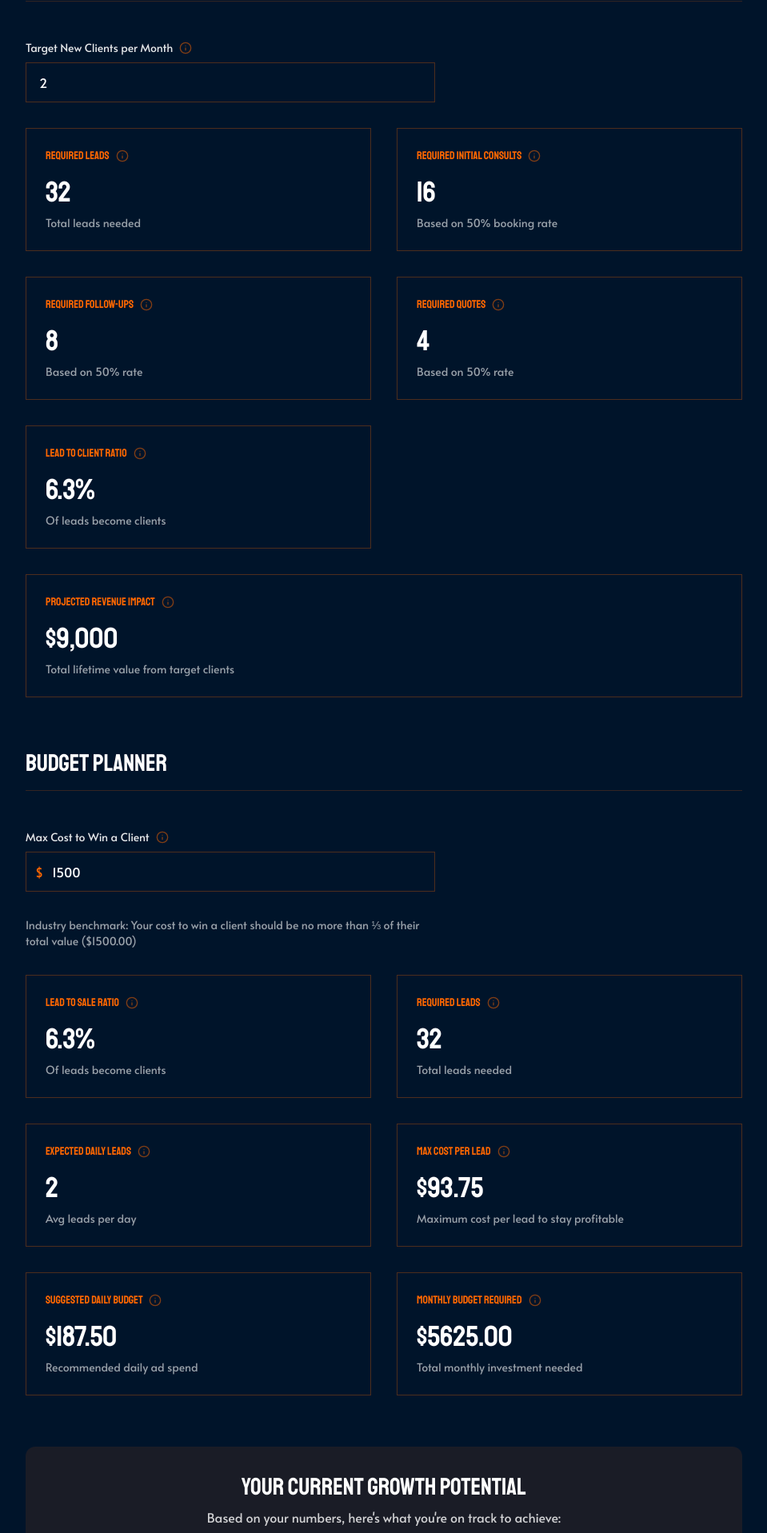
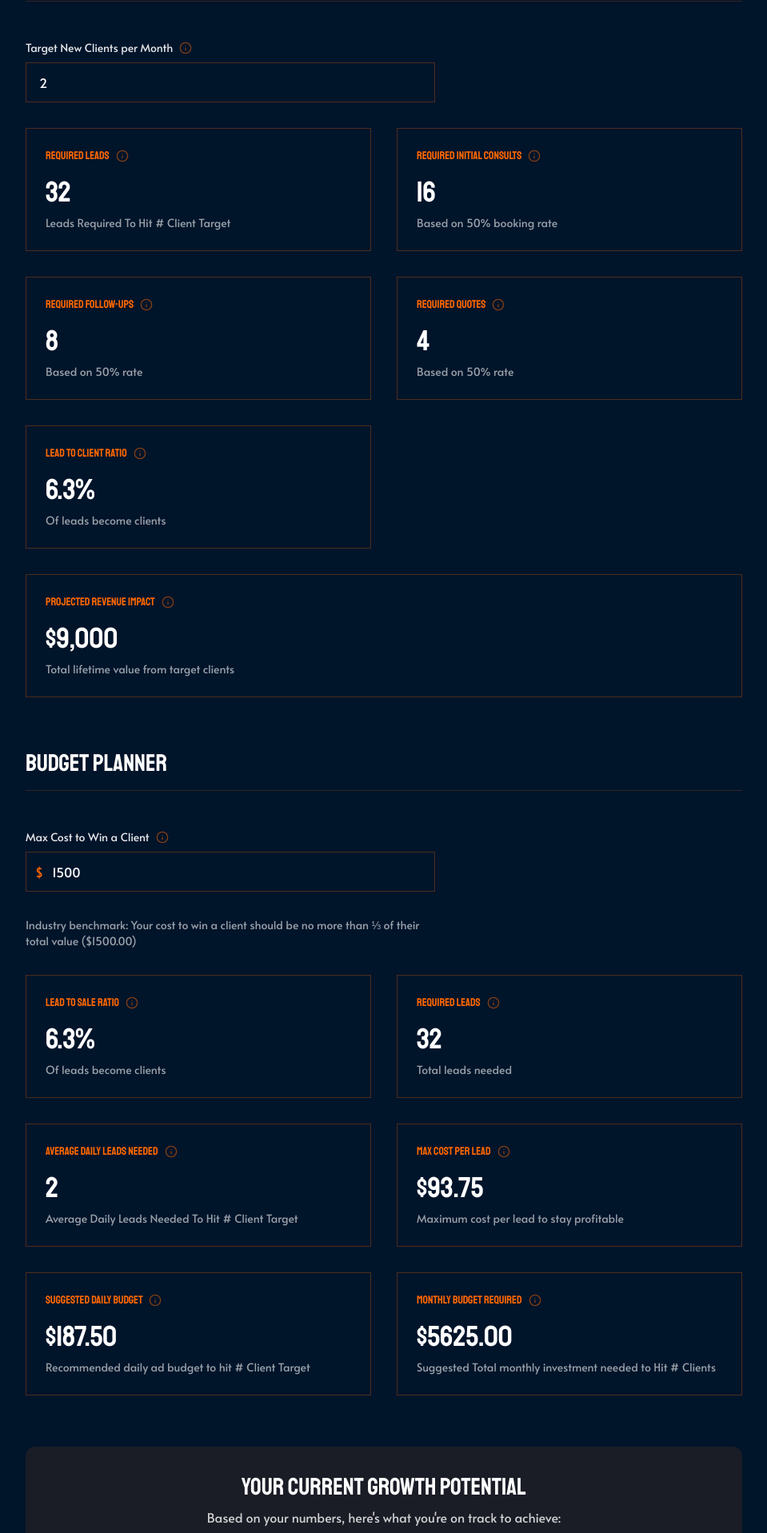
Before and after one commit to jack-xcelerate/sales-calculator, a Next.js app: page / in a window 1280 px wide. Shown: the part 1382-3299 px from the top of the page at 80% size, without its empty margins (160-1119 px from the left). Built offline with nearby package versions, Linux system fonts and the light colour scheme.

Commit message:
Description of your changes

```diff
--- a/app/components/sales-calculator.tsx
+++ b/app/components/sales-calculator.tsx
@@ -263,19 +263,19 @@ const inputFields = [
     label: "Follow-up Meeting Rate",
     key: "salesCallRate" as keyof Inputs,
     suffix: "%",
-    tooltipContent: "Percentage of discovery calls that progress to sales calls"
+    tooltipContent: "Percentage of initial calls that progress to a sales/ follow-up call"
   },
   {
     label: "Quote/Proposal Rate",
     key: "proposalRate" as keyof Inputs,
     suffix: "%",
-    tooltipContent: "How many follow-up meetings result in sending a quote"
+    tooltipContent: "How many follow-up meetings result in sending a quote or proposal"
   },
   {
     label: "Win Rate",
     key: "clientWonRate" as keyof Inputs,
     suffix: "%",
-    tooltipContent: "How many quotes turn into paying clients"
+    tooltipContent: "How many quotes/proposals turn into paying clients"
   },
 ];
 
@@ -433,7 +433,7 @@ const SalesCalculator = ({ inputs: initialInputs }: { inputs: Inputs }) => {
               <MetricCard
                 label="Required Leads"
                 value={metrics.estLeads}
-                subtitle="Total leads needed"
+                subtitle="Leads Required To Hit # Client Target"
                 tooltipContent="Number of leads required to reach your client goal based on current conversion rates"
               />
               <MetricCard
@@ -503,9 +503,9 @@ const SalesCalculator = ({ inputs: initialInputs }: { inputs: Inputs }) => {
                 tooltipContent="Number of leads required to reach your client goal"
               />
               <MetricCard
-                label="Expected Daily Leads"
+                label="Average Daily Leads Needed"
                 value={metrics.estLeads > 0 ? Math.ceil(metrics.estLeads / 30) : 0}
-                subtitle="Avg leads per day"
+                subtitle="Average Daily Leads Needed To Hit # Client Target"
                 tooltipContent="Number of leads you need to generate each day"
               />
               <MetricCard
@@ -519,7 +519,7 @@ const SalesCalculator = ({ inputs: initialInputs }: { inputs: Inputs }) => {
                 value={metrics.leadToSale > 0 && metrics.estLeads > 0 ?
                 `$${((Math.ceil(metrics.estLeads / 30)) * (inputs.clientSpend * (metrics.leadToSale / 100))).toFixed(2)}` :
                 "$0.00"}
-                subtitle="Recommended daily ad spend"
+                subtitle="Recommended daily ad budget to hit # Client Target"
                 tooltipContent="Suggested daily advertising budget to achieve your goals"
               />
               <MetricCard
@@ -527,7 +527,7 @@ const SalesCalculator = ({ inputs: initialInputs }: { inputs: Inputs }) => {
                 value={metrics.leadToSale > 0 && metrics.estLeads > 0 ?
                 `$${(((Math.ceil(metrics.estLeads / 30)) * (inputs.clientSpend * (metrics.leadToSale / 100))) * 30).toFixed(2)}` :
                 "$0.00"}
-                subtitle="Total monthly investment needed"
+                subtitle="Suggested Total monthly investment needed to Hit # Clients"
                 tooltipContent="Total monthly budget required to achieve your client acquisition goals"
               />
             </div>
```
